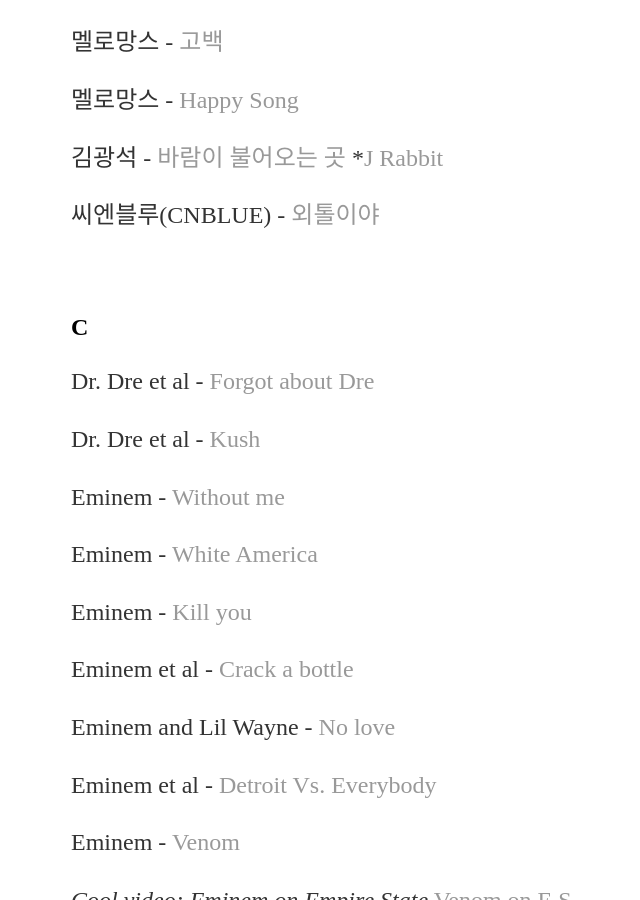
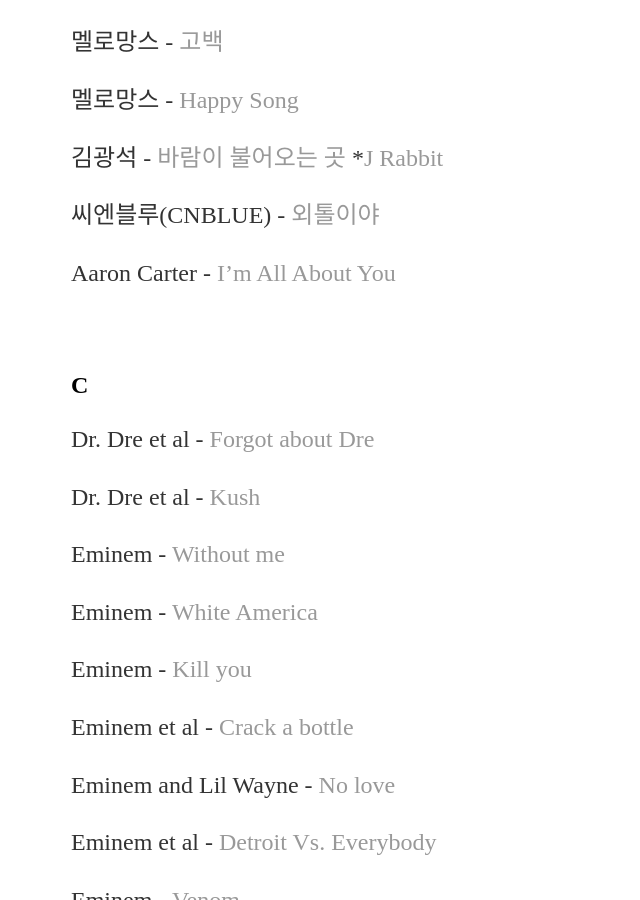
Before and after one commit to yjkweon24/yjkweon24.github.io, a Jekyll site: the page built from _posts/2018-10-23-songs-that-i-love.md, in a window 1280 px wide and 900 px high, scrolled down 11997 px. Shown: the whole window, without its empty margins (121-761 px from the left). Built offline with Jekyll 4.4.1, drawn with Linux system fonts in a browser that asks for light colours.

Commit message:
Update 2018-10-23-songs-that-i-love.md

```diff
--- a/_posts/2018-10-23-songs-that-i-love.md
+++ b/_posts/2018-10-23-songs-that-i-love.md
@@ -418,6 +418,8 @@
 
 씨엔블루(CNBLUE) - [외톨이야](https://www.youtube.com/watch?v=anlOHlMn41g&list=RDanlOHlMn41g&start_radio=1)
 
+Aaron Carter - [I'm All About You](https://www.youtube.com/watch?v=uESx0DhvYH0&ab_channel=AaronCarterVEVO)
+
 <br>
 
 ## C
```
